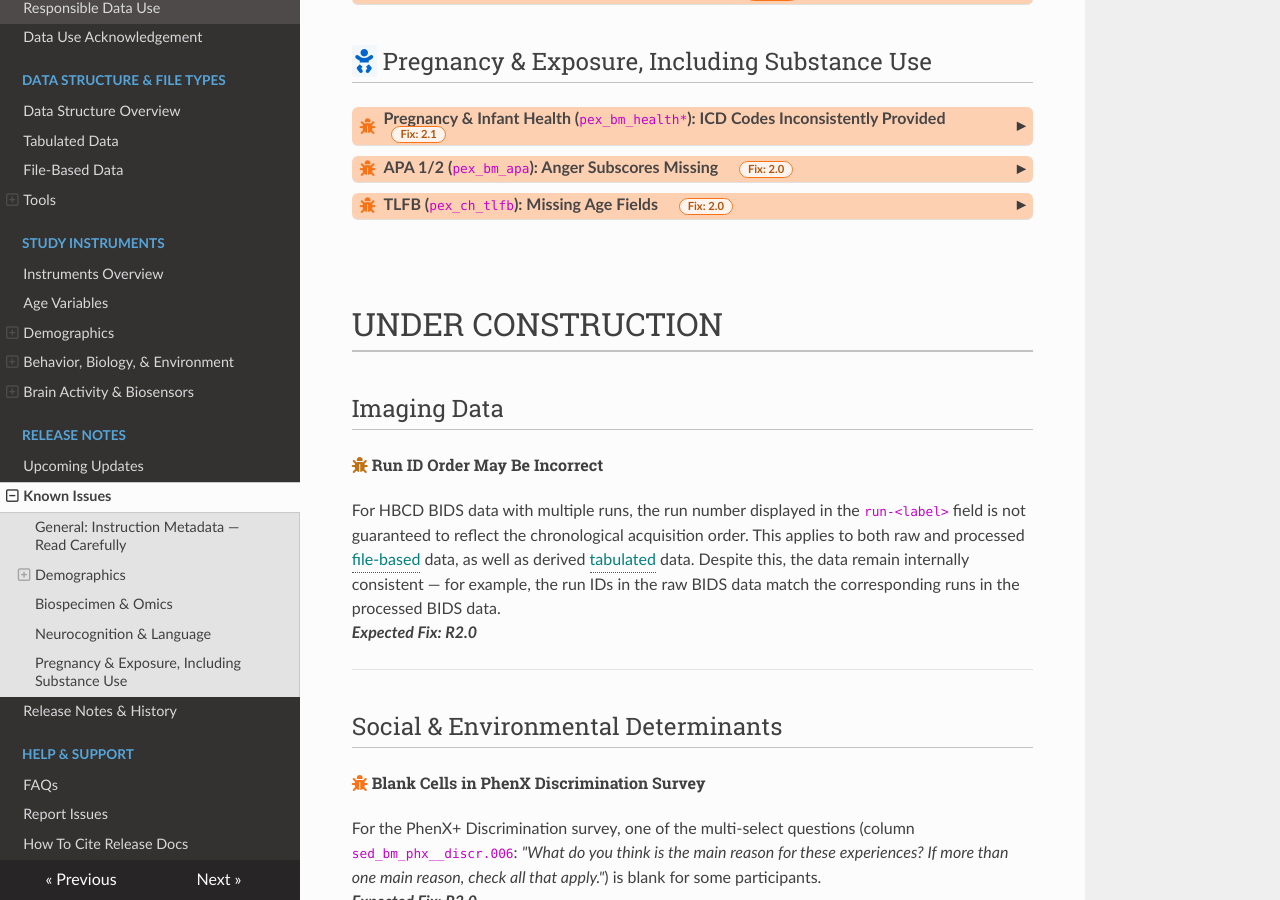
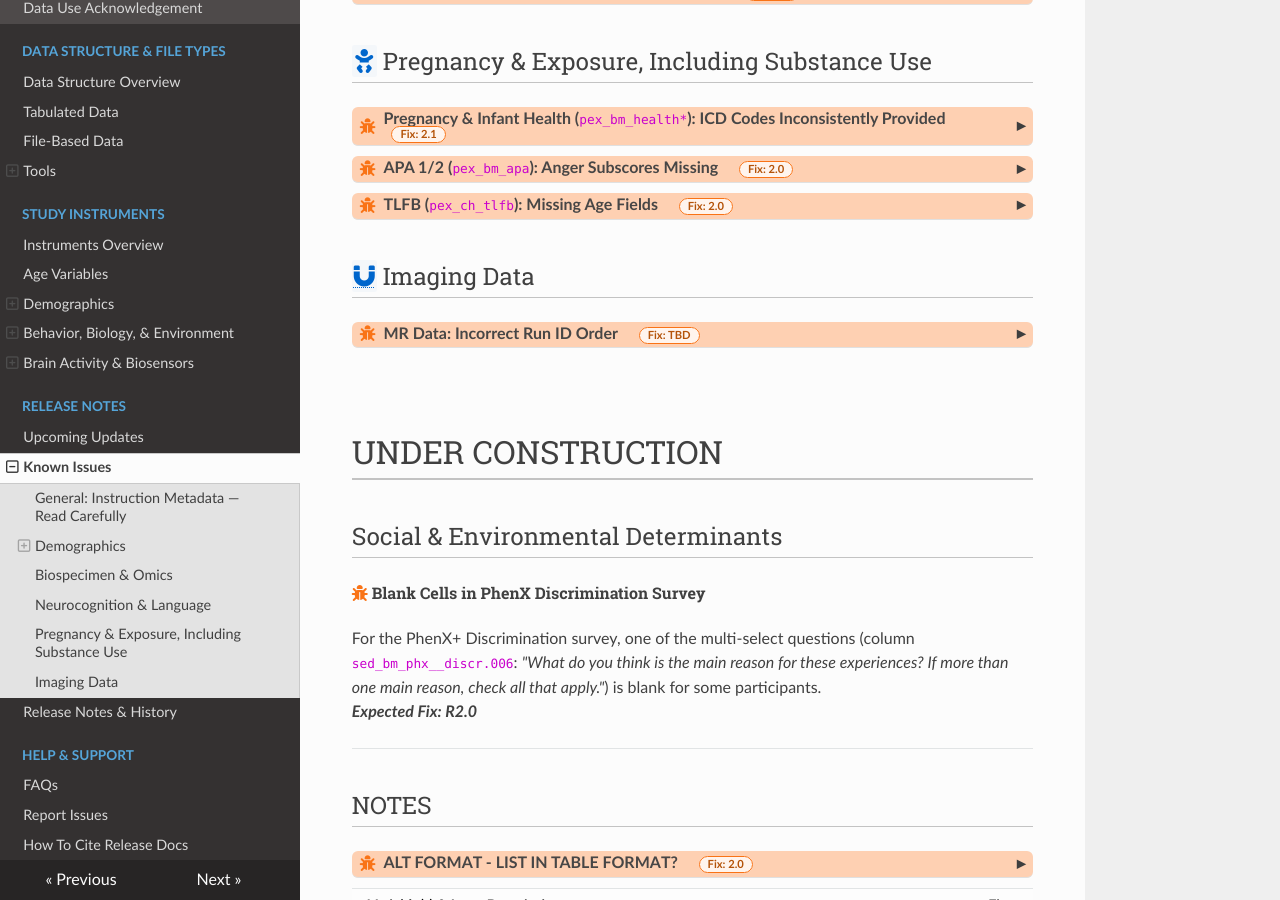
Before and after one commit to nbdc-datahub/hbcd-docs, an MkDocs documentation site: the page built from docs/changelog/knownissues.md, in a window 1280 px wide and 900 px high, scrolled down 1364 px. Built offline with MkDocs 1.6.1, drawn with Linux system fonts in a browser that asks for light colours; nearby versions of some CDN libraries.

Commit message:
add MRI known issue

```diff
--- a/docs/changelog/knownissues.md
+++ b/docs/changelog/knownissues.md
@@ -236,23 +236,28 @@ If you have questions or would like to report an issue, please submit a ticket t
 </div>
 
 
+## <a href="../../instruments/#mri" target="_blank"><i class="fa fa-magnet"></i></a> Imaging Data
+
+<div id="mr-runid" class="issues-banner" onclick="toggleCollapse(this)">
+  <span class="emoji"><i class="fas fa-bug"></i></span>
+  <span class="text-with-link">
+  <span class="text">MR Data: Incorrect Run ID Order</span>
+  <span class="badge">Fix: TBD</span>
+  <a class="anchor-link" href="#mr-runid" title="Copy link">
+  <i class="fa-solid fa-link"></i>
+  </a>
+  </span>
+  <span class="arrow">▸</span>
+</div>
+<div class="table-collapsible-content">
+<p>For HBCD BIDS data with multiple runs, the run number displayed in the `run-{X}` field is not guaranteed to reflect the chronological acquisition order. This applies to raw BIDS, derivatives, and derivative files converted to HBCD tabulated data (<a href="../../datacuration/overview" target="_blank">see details</a>). However, the data remain internally consistent — for example, the run IDs in the raw BIDS data match the corresponding runs in the processed BIDS data.</p>
+</div>
+
 
 <br>
 <br>
 
 # UNDER CONSTRUCTION
-
-
-
-
-
-
-
-## Imaging Data
-###### <span class="emoji" style="color: #be7215ff;"><i class="fas fa-bug"></i></span> Run ID Order May Be Incorrect
-For HBCD BIDS data with multiple runs, the run number displayed in the `run-<label>` field is not guaranteed to reflect the chronological acquisition order. This applies to both raw and processed <span class="tooltip">file-based<span class="tooltiptext">imaging and biosignal data<br>(varied formats)</span></span> data, as well as derived <span class="tooltip">tabulated<span class="tooltiptext">instrument and derived data<br>(tabulated format)</span></span> data. Despite this, the data remain internally consistent — for example, the run IDs in the raw BIDS data match the corresponding runs in the processed BIDS data.
-***Expected Fix: R2.0***
---------------------------
 
 
 
```
